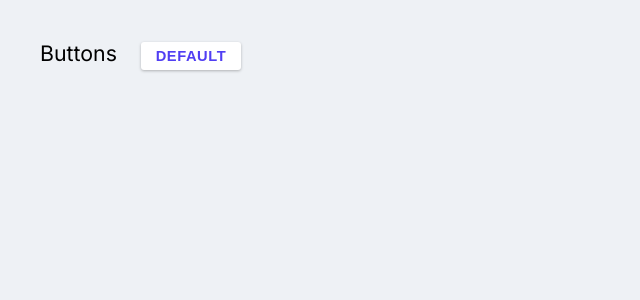
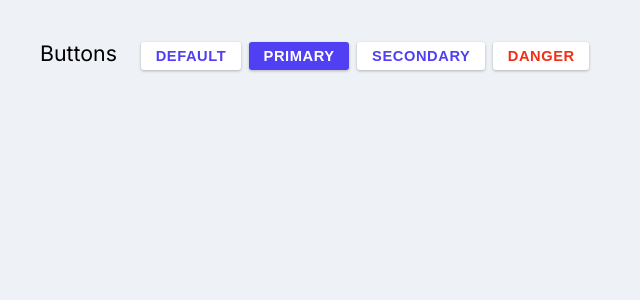
Before and after one commit to Acowdy/aether-react, a React (Create React App) app: page / in a window 1280 px wide. Shown: the top 300 px of the page, without its empty margins (0-640 px from the left). Built offline with nearby package versions, Linux system fonts and the light colour scheme.

Commit message:
Add new button styles

```diff
--- a/src/Button.tsx
+++ b/src/Button.tsx
@@ -1,13 +1,29 @@
 import React from 'react';
 import './styles/Button.scss';
 
+export enum ButtonStyle {
+    Primary,
+    Secondary,
+    Danger,
+}
+
 type ButtonProps = {
     children?: JSX.Element[] | string,
+    buttonStyle?: ButtonStyle,
 }
 
 export function Button(props: ButtonProps) {
+    let className = "button";
+    switch (props.buttonStyle) {
+        case ButtonStyle.Primary:
+            className += "-primary";
+            break;
+        case ButtonStyle.Danger:
+            className += "-danger";
+            break;
+    }
     return (
-        <button className="button">
+        <button className={className}>
             {props.children}
         </button>
     );
--- a/src/ComponentGallery.tsx
+++ b/src/ComponentGallery.tsx
@@ -1,5 +1,5 @@
 import React from 'react';
-import { Button } from './Button'
+import { Button, ButtonStyle } from './Button'
 import './styles/ComponentGallery.scss';
 
 function Gallery(props) {
@@ -28,6 +28,9 @@ export default function ComponentGallery(props) {
         <Gallery>
             <GalleryRow label="Buttons">
                 <Button>Default</Button>
+                <Button buttonStyle={ButtonStyle.Primary}>Primary</Button>
+                <Button buttonStyle={ButtonStyle.Secondary}>Secondary</Button>
+                <Button buttonStyle={ButtonStyle.Danger}>Danger</Button>
             </GalleryRow>
         </Gallery>
     );
--- a/src/styles/Button.scss
+++ b/src/styles/Button.scss
@@ -1,6 +1,6 @@
 @import './variables.scss';
 
-.button {
+@mixin button($color-fg, $color-bg) {
     font-size: 11pt;
     text-transform: uppercase;
     letter-spacing: 0.04em;
@@ -13,8 +13,9 @@
     border-radius: 3px;
     cursor: pointer;
 
-    background-color: $color-surface;
-    color: $color-accent;
+    background-color: $color-bg;
+    color: $color-fg;
+
     border: none;
     box-shadow: 0 1px 3px #0004;
 
@@ -22,19 +23,27 @@
 
     &:hover {
         box-shadow: 0 2px 8px #0004;
-        transform: scale(1.01);
     }
 
     &:active {
         box-shadow: none;
-        color: darken($color-accent, 20);
+        color: mix($color-fg, $color-bg, 80);
+        background-color: mix($color-bg, $color-fg, 80);
+    }
+}
 
-        // background-color: darken($color-accent, 20);
-        // color: $color-on-accent;
-    }
+.button {
+    @include button($color-accent, $color-surface);
+}
+
+.button-primary {
+    @include button($color-on-accent, $color-accent);
+}
+
+.button-danger {
+    @include button($color-danger, $color-surface);
 
     &:focus {
-        outline: solid 3px transparentize($color: $color-accent, $amount: 0.5);
-        -moz-outline-radius: 3px;
+        outline: solid 3px transparentize($color: $color-danger, $amount: 0.5);
     }
 }
--- a/src/styles/index.scss
+++ b/src/styles/index.scss
@@ -15,9 +15,11 @@ body {
 
 * {
     font-size: 12pt;
+
     :focus {
         outline: solid 3px transparentize($color: $color-accent, $amount: 0.5);
         -moz-outline-radius: 3px;
+        border-radius: 0 !important;
     }
 }
 
--- a/src/styles/variables.scss
+++ b/src/styles/variables.scss
@@ -1,7 +1,8 @@
 $color-background: #eef1f5;
-// $color-background: #fff;
 $color-surface: #fff;
 $color-accent: #513ff3;
+$color-danger: #f02f16;
 $color-on-background: #000;
-$color-on-surface: #000;
+$color-on-surface: $color-on-background;
 $color-on-accent: #fff;
+$color-on-danger: $color-on-accent;
```
Lines whose indentation alone changed are shown as unchanged.
